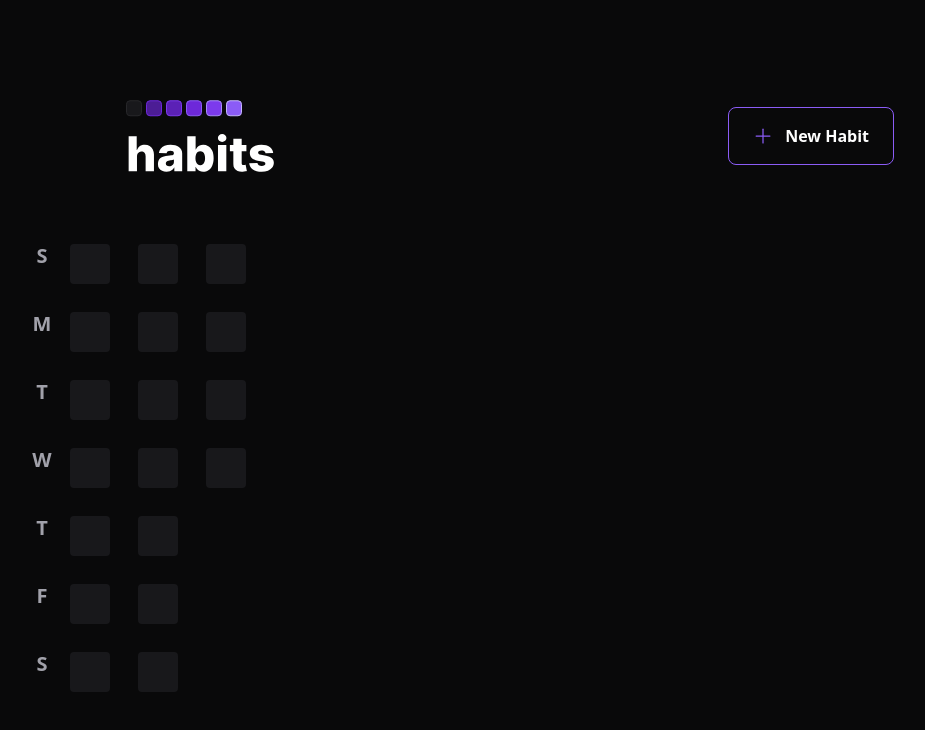
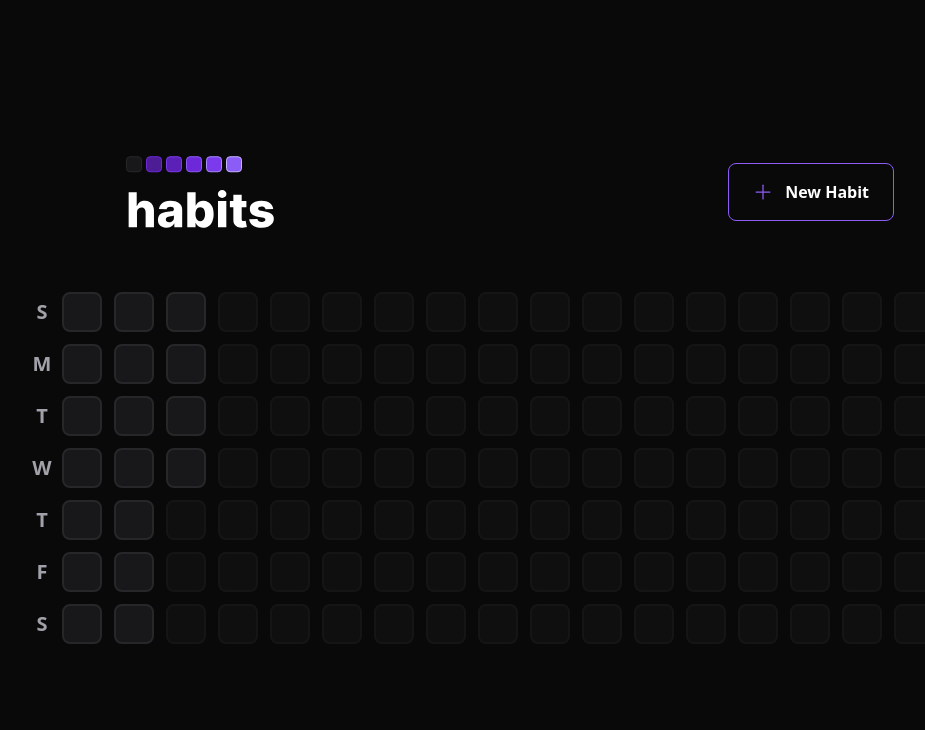
Before and after one commit to antoniobordignon/nlw-Setup, a React (Vite) app in the folder web/: page / in a window 1280 px wide. Shown: the top 730 px of the page, without its empty margins (130-1055 px from the left). Built offline with nearby package versions, Linux system fonts and the light colour scheme.

Commit message:
created-autocomplete-days

```diff
--- a/web/src/components/HabitDay.tsx
+++ b/web/src/components/HabitDay.tsx
@@ -4,7 +4,7 @@
 
 export function HabitDay() {
     return (
-      <div className="bg-zinc-900 w-10 h-10 text-white rounded m-2 flex items-center justify-center">
+      <div className="bg-zinc-900 w-10 h-10 border-2 border-zinc-800 rounded-lg">
 
       </div>
     );
--- a/web/src/components/summaryTable.tsx
+++ b/web/src/components/summaryTable.tsx
@@ -4,6 +4,9 @@
 const weekDays = ['S', 'M', 'T', 'W', 'T', 'F', 'S']
 
 const summaryDates = generateDatesFromYearBeginning()
+
+const minimumSummaryDatesSize = 18 * 7
+const amountOfDaysToFill = minimumSummaryDatesSize - summaryDates.length
 
 export function SummaryTable() {
     return (
@@ -25,6 +28,14 @@
                 {summaryDates.map(date => {
                     return <HabitDay key={date.toString()}/>
                 })}
+
+                {amountOfDaysToFill > 0 && Array.from({ length: amountOfDaysToFill }).map((_, i) => {
+                    return (
+                        <div
+                        key={i} className="bg-zinc-900 w-10 h-10 border-2 border-zinc-800 rounded-lg opacity-40 cursor-not-allowed"
+                        />
+                    )
+                })}
             </div>
         </div>
     )
```
